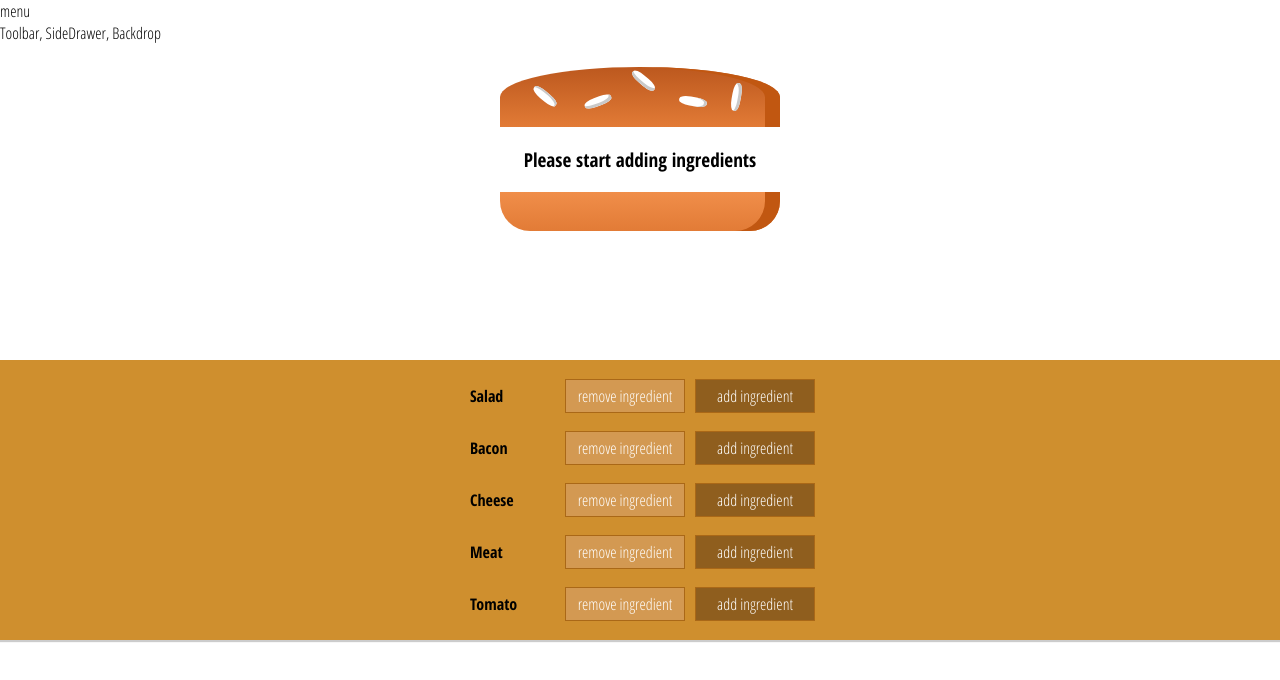
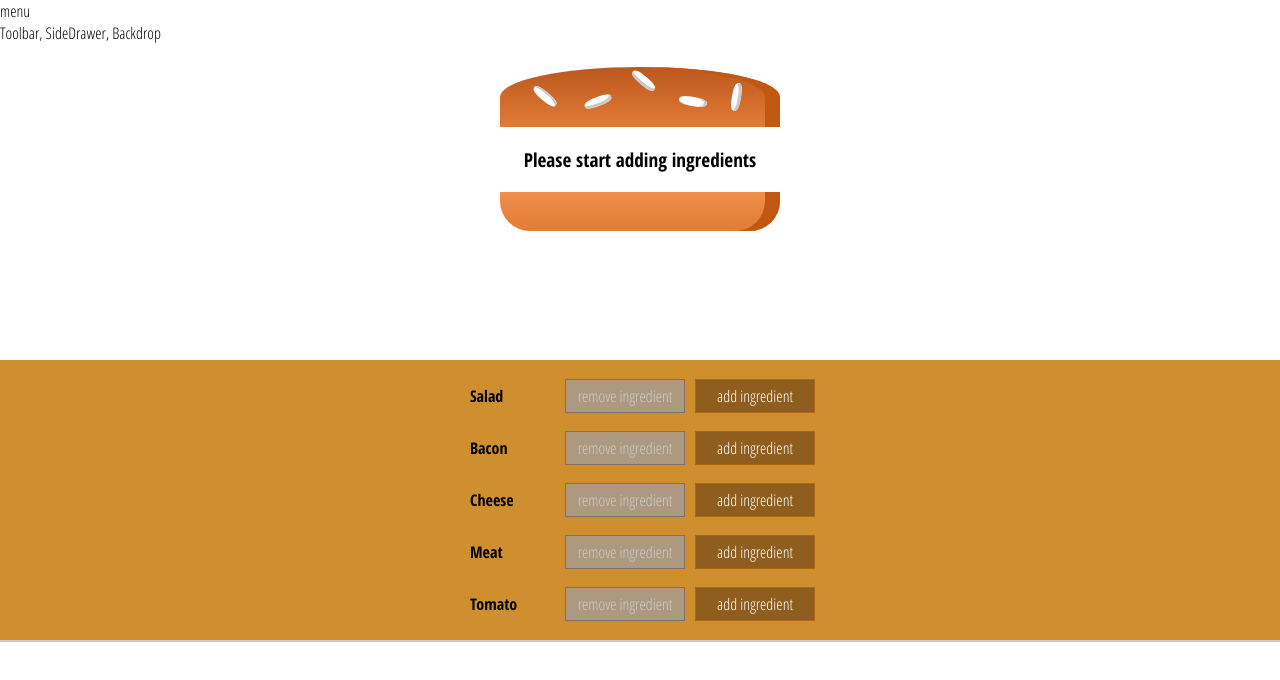
Before and after one commit to julia-dizhak/burger-builder, a React app in the folder app/: page / in a window 1280 px wide. Shown: the top 680 px of the page. Built offline with nearby package versions, Linux system fonts and the light colour scheme.

Commit message:
removing ingredients safely, case with negative values

```diff
--- a/app/src/components/Burger/BuildControls/BuildControl/index.js
+++ b/app/src/components/Burger/BuildControls/BuildControl/index.js
@@ -7,7 +7,8 @@ const buildControl = (props) => (
         <div className={classes.Label}>{props.label}</div>
         <button
             className={classes.Less}
-            onClick={props.remove}>
+            onClick={props.remove}
+            disabled={props.disabled}>
             remove ingredient
         </button>
         <button
--- a/app/src/components/Burger/BuildControls/index.js
+++ b/app/src/components/Burger/BuildControls/index.js
@@ -19,7 +19,8 @@ const buildControls = (props) => (
                 label={ctrl.label}
                 // type={ctrl.type} ?
                 add={() => props.ingredientAdd(ctrl.type)}
-                remove={() => props.ingredientRemove(ctrl.type)} />
+                remove={() => props.ingredientRemove(ctrl.type)}
+                disabled={props.disabled[ctrl.type]} />
         ))}
     </div>
 );
--- a/app/src/components/Burger/BurgerIngredient/BurgerIngredient.css
+++ b/app/src/components/Burger/BurgerIngredient/BurgerIngredient.css
@@ -89,7 +89,7 @@
 }
 
 .Tomato {
-    width: 90%;
+    width: 87%;
     height: 2.5%;
     margin: 1% auto 0;
 }
--- a/app/src/containers/BurgerBuilder.js
+++ b/app/src/containers/BurgerBuilder.js
@@ -43,8 +43,14 @@ class BurgerBuilder extends Component {
 
     // deduction an ingredient
     removeIngredientHandler = (type) => {
-        const oldCount = this.state.ingredients[type],
-            updatedCount = oldCount - 1,
+        const oldCount = this.state.ingredients[type];
+
+        // if ingredients are less then or equal 0
+        if (oldCount <= 0) {
+            return;
+        }
+
+        const updatedCount = oldCount - 1,
             updatedIngredients = {
                 ...this.state.ingredients
             };
@@ -59,13 +65,21 @@ class BurgerBuilder extends Component {
     };
 
     render() {
+        const disabledInfo = {
+            ...this.state.ingredients
+        };
+
+        for (let key in disabledInfo) {
+            disabledInfo[key] = disabledInfo[key] <= 0; //  value of each key {salad: true, meat: false, ...}
+        }
+
         return (
             <Aux>
                 <Burger ingredients={this.state.ingredients}/>
                 <BuildControls
                     ingredientAdd={this.addIngredientHandler}
                     ingredientRemove={this.removeIngredientHandler}
-                />
+                    disabled={disabledInfo} />
             </Aux>
         );
     }
```
